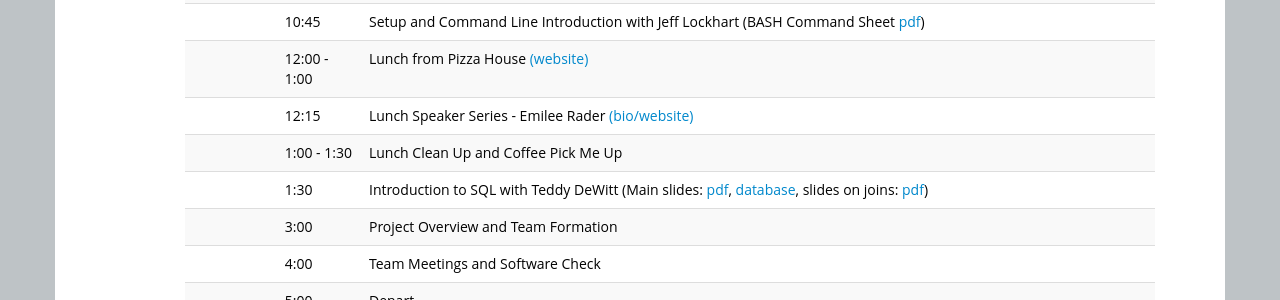
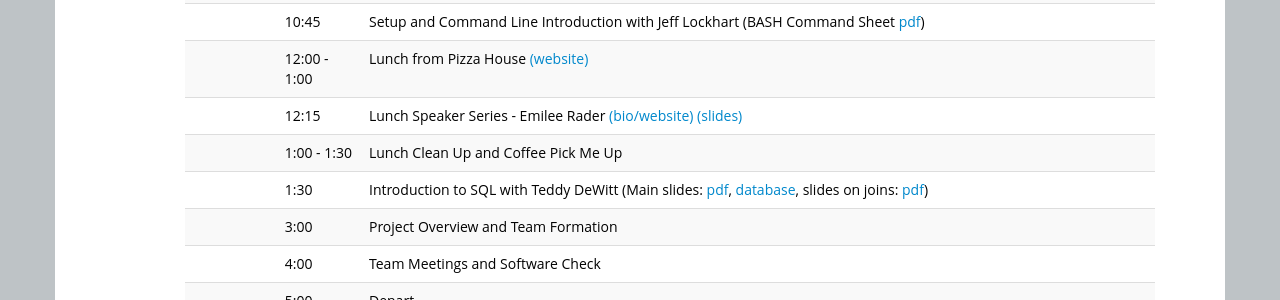
Before and after one commit to ICOSBigDataCamp/2018-summer-camp, a Jekyll site: the page built from index.html, in a window 1280 px wide and 900 px high, scrolled down 876 px. Shown: the part 154-454 px from the top of the window. Built offline with Jekyll 4.4.1, drawn with Linux system fonts in a browser that asks for light colours.

Commit message:
Update index.html
added Emilee's slides

```diff
--- a/index.html
+++ b/index.html
@@ -127,7 +127,7 @@ Organizing committee: Jerry Davis, H. V. Jagadish, Cliff Lampe, and Brian Noble
   <tr> <td></td>        <td>10:30</td>   <td>Coffee Break and Software Check</td> </tr>
   <tr> <td></td>        <td>10:45</td>   <td>Setup and Command Line Introduction with Jeff Lockhart (BASH Command Sheet  <a href='slides/BASH_Cheat_Sheet.pdf'>pdf</a>) </td> </tr>
   <tr> <td></td>        <td>12:00 - 1:00</td>   <td>Lunch from Pizza House <a href="https://pizzahouse.com/"target="_blank">(website)</a> </td> </tr>
-  <tr> <td></td>        <td>12:15</td>   <td>Lunch Speaker Series - Emilee Rader <a href="http://bierdoctor.com/" target="_blank">(bio/website)</a></td> </tr>
+  <tr> <td></td>        <td>12:15</td>   <td>Lunch Speaker Series - Emilee Rader <a href="http://bierdoctor.com/" target="_blank">(bio/website)</a>  <a href="slides/Rader Big Data Camp May 14 2018.pdf">(slides)</a></td> </tr>
   <tr> <td></td>        <td>1:00 - 1:30</td>    <td>Lunch Clean Up and Coffee Pick Me Up</td> </tr>
   <tr> <td></td>        <td>1:30</td>   <td>Introduction to SQL with Teddy DeWitt
    (Main slides: <a href="slides/Student_SQL_Final.pdf" target="_blank">pdf</a>, <a href="data/SQL_BDC.db">database</a>, slides on joins: <a href="slides/JOINS -  An Overview.pdf" target="_blank">pdf</a>)</td> </tr>
```
